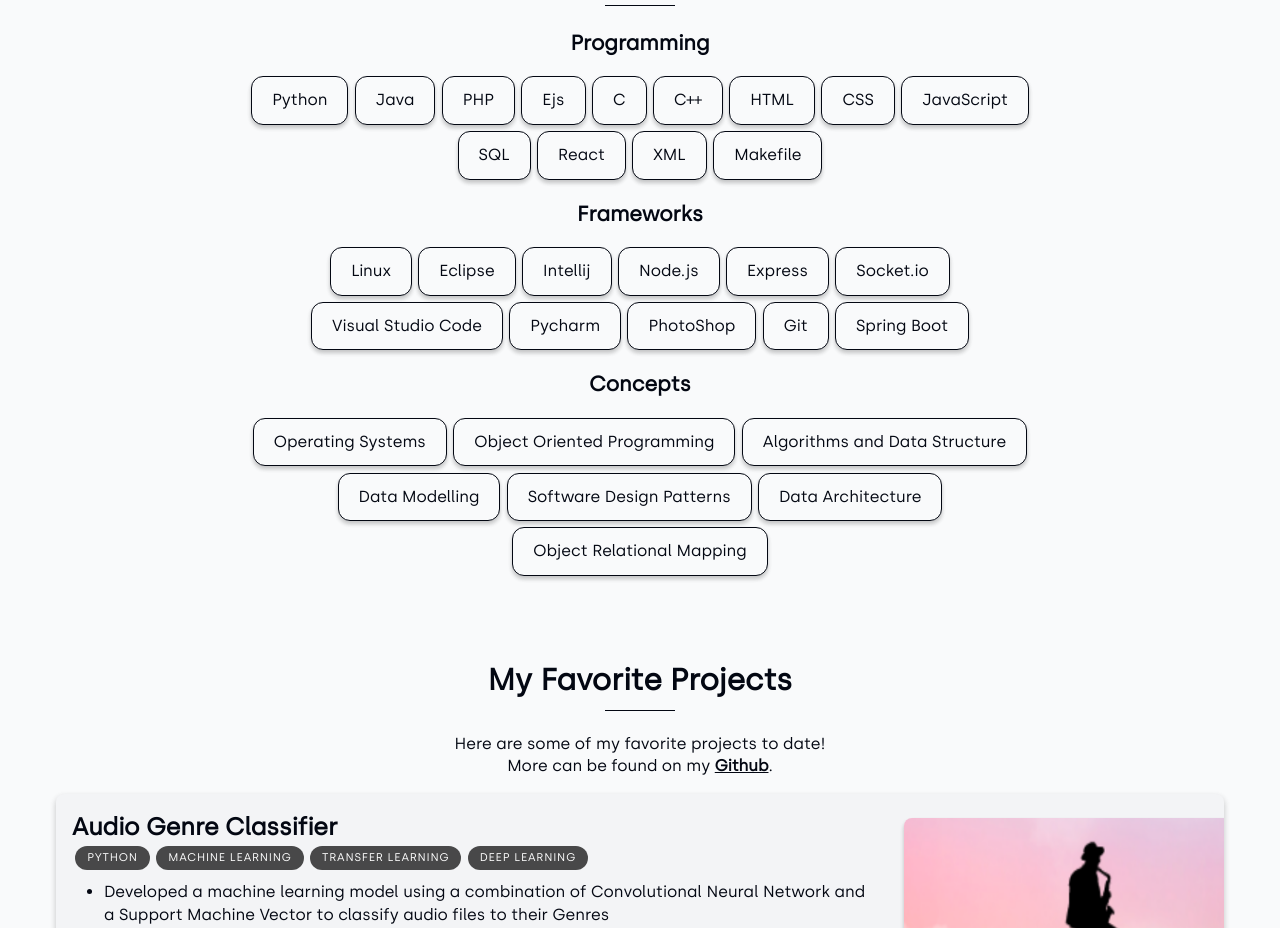
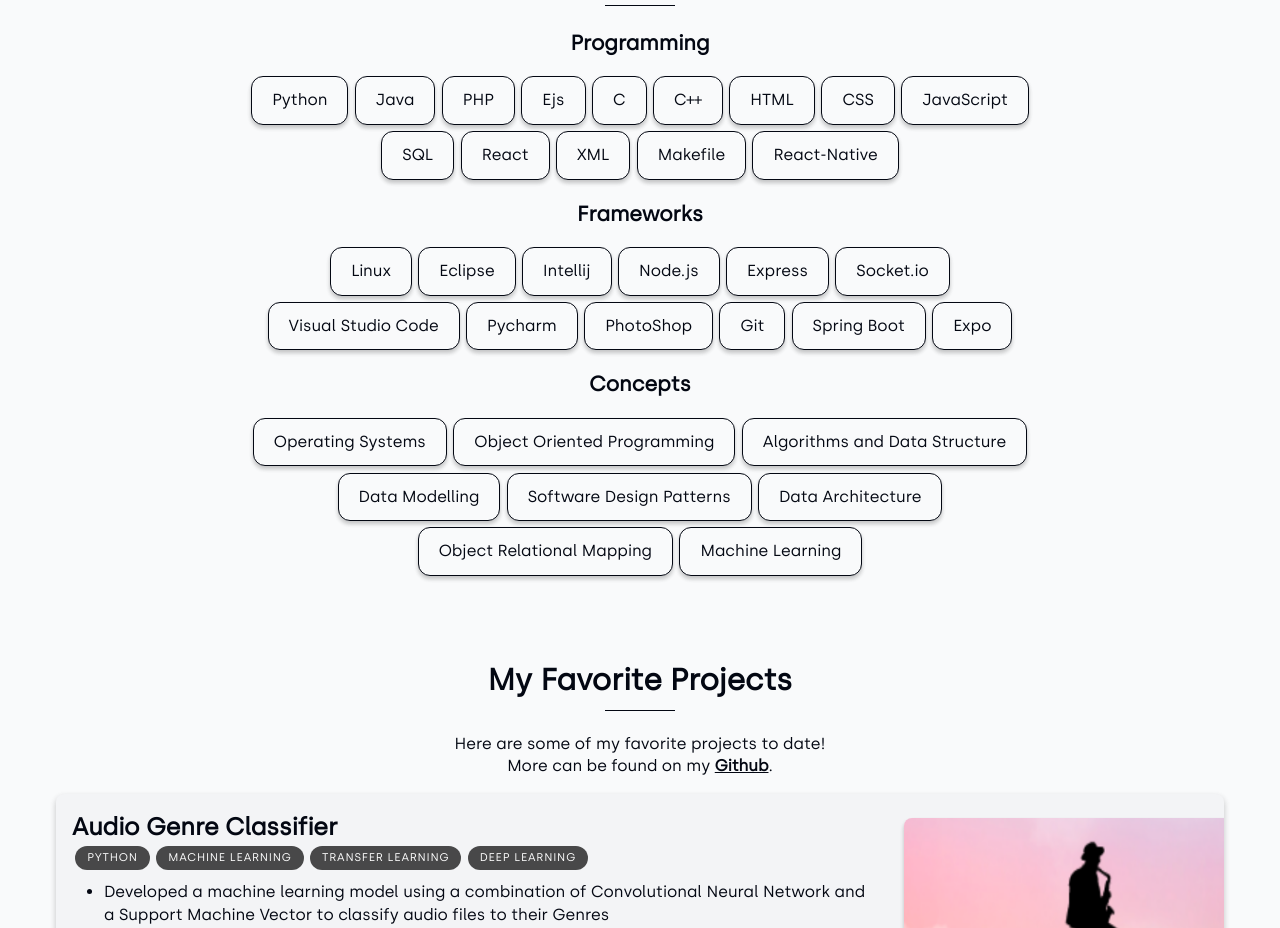
Before and after one commit to Anthony-Massaad/My-Portfolio-Website, a Next.js app: page / in a window 1280 px wide. Shown: the part 3600-4528 px from the top of the page. Built offline with nearby package versions, Linux system fonts and the light colour scheme.

Commit message:
added skillz

```diff
--- a/data/skillsData.ts
+++ b/data/skillsData.ts
@@ -20,6 +20,7 @@ export const skillsData: SkillsInterface[] = [
       "React",
       "XML",
       "Makefile",
+      "React-Native",
     ],
   },
   {
@@ -36,6 +37,7 @@ export const skillsData: SkillsInterface[] = [
       "PhotoShop",
       "Git",
       "Spring Boot",
+      "Expo",
     ],
   },
   {
@@ -48,6 +50,7 @@ export const skillsData: SkillsInterface[] = [
       "Software Design Patterns",
       "Data Architecture",
       "Object Relational Mapping",
+      "Machine Learning",
     ],
   },
 ];
```
